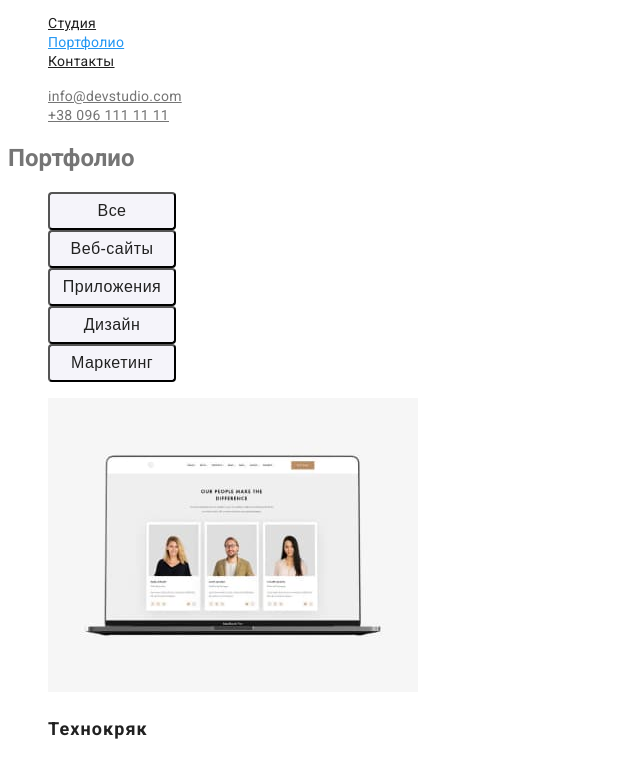
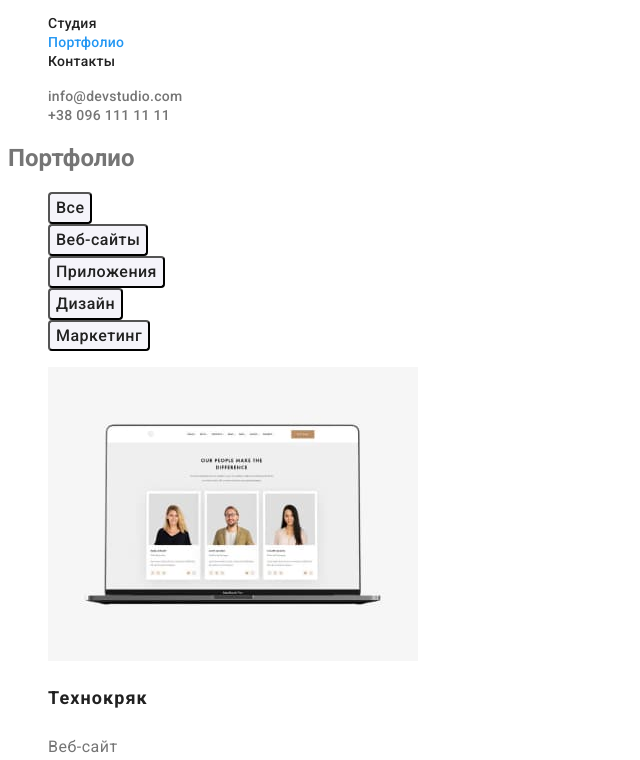
Before and after one commit to NataliiaPiskun/goit-markup-hw-02, a plain HTML site: page portfolio.html in a window 1280 px wide. Shown: the part 40-800 px from the top of the page, without its empty margins (0-640 px from the left). Drawn offline with Linux system fonts and the light colour scheme.

Commit message:
Внесла правки по кнопкам, убрала подчеркивание у ссылок

```diff
--- a/css/styles.css
+++ b/css/styles.css
@@ -41,9 +41,11 @@ ul {
 
 .site-nav .link {
   color: var(--title-text-color);
+  font-weight: 500;
   font-size: 14px;
   line-height: 1.14;
   letter-spacing: 0.02em;
+  text-decoration: none;
 }
 .site-nav .link:hover,
 .site-nav .link:focus {
@@ -51,6 +53,21 @@ ul {
 }
 
 .site-nav .link.current {
+  color: var(--accent-color);
+}
+
+/* Contacts */
+
+.contacts-list .link {
+  color: var(--primary-text-color);
+  font-weight: 500;
+  font-size: 14px;
+  line-height: 1.14;
+  letter-spacing: 0.02em;
+  text-decoration: none;
+}
+.contacts-list .link:hover,
+.contacts-list .link:focus {
   color: var(--accent-color);
 }
 
@@ -86,17 +103,9 @@ ul {
   color: var(--accent-color);
 }
 
-/* Contacts */
-
-.contacts-list .link {
-  color: var(--primary-text-color);
-  font-size: 14px;
-  line-height: 1.14;
-  letter-spacing: 0.02em;
-}
-.contacts-list .link:hover,
-.contacts-list .link:focus {
-  color: var(--accent-color);
+.address .mail,
+.address .phone {
+  text-decoration: none;
 }
 
 /* Hero */
@@ -115,6 +124,7 @@ ul {
 
 .main-btn {
   color: var(--primary-white-color);
+  font-family: Roboto, sans-serif;
   font-weight: bold;
   font-size: 16px;
   line-height: 1.87;
@@ -192,12 +202,10 @@ ul {
 }
 
 .btn-filter {
-  width: 128px;
-  height: 38px;
-  top: 174px;
   background: #f5f4fa;
   border-radius: 4px;
 
+  font-family: Roboto, sans-serif;
   font-weight: 500;
   font-size: 16px;
   line-height: 1.62;
@@ -214,6 +222,7 @@ ul {
   letter-spacing: 0.06em;
   color: var(--title-text-color);
 }
+
 .portfolio-project {
   font-size: 16px;
   line-height: 1.87;
```
Also changed, not shown: index.html (line endings or trailing spaces), portfolio.html (line endings or trailing spaces).
